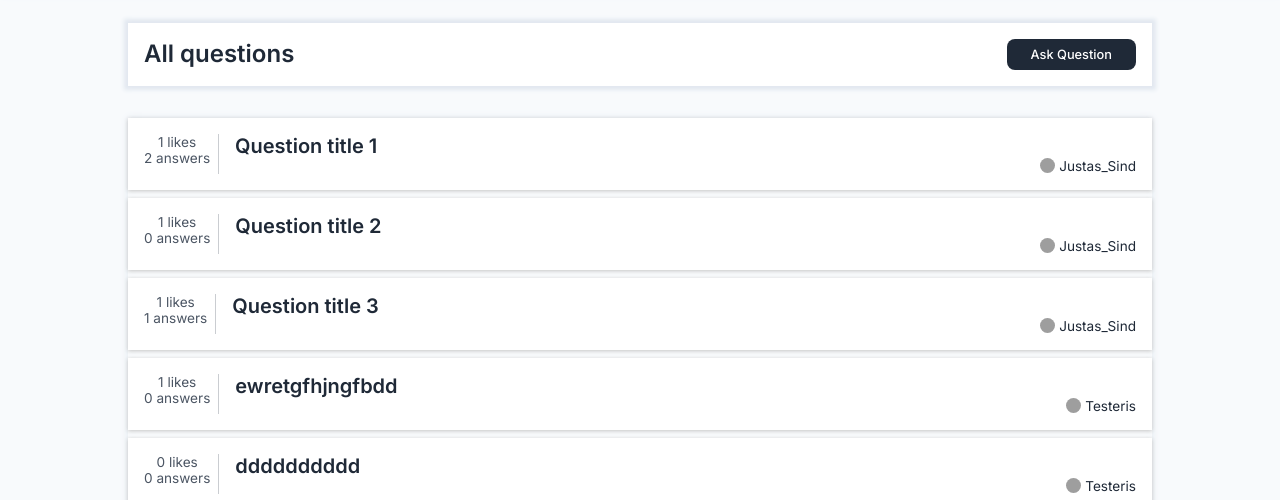
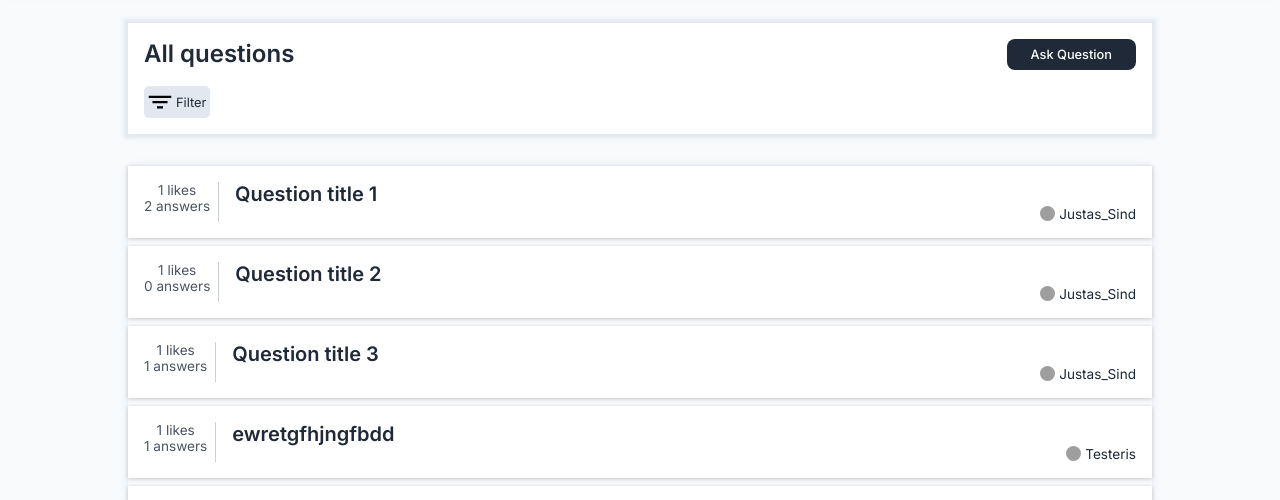
Before and after one commit to Justas-Sind/Baigiamasis_projektas, a React (Create React App) app: page /questions in a window 1280 px wide. Shown: the part 146-646 px from the top of the page. Built offline with nearby package versions, Linux system fonts and the light colour scheme; data requests are answered from the project's data file; grey boxes are pictures that could not be loaded.

Commit message:
Sorting, filtering logic

```diff
--- /dev/null
+++ b/src/components/QuestionsPage/FilterSort/FilterSort.jsx
@@ -0,0 +1,82 @@
+import styles from "./styles.module.css";
+import { useForm } from "react-hook-form";
+
+function FilterSort( {handleFilter, handleSort} ) {
+
+  const { register, handleSubmit } = useForm({
+    defaultValues: {
+      filter: 'allQuestions',
+      sort: ''
+    }
+  });
+
+  const onSubmit = data => {
+    handleFilter(data.filter);
+    handleSort(data.sort);
+  };
+
+  return (
+    <div className={styles.filterSort}>
+      <form onSubmit={handleSubmit(onSubmit)}>
+        <div className={styles.filterSortInput}>
+          <div className={styles.filter}>
+            <p>Filter by</p>
+            <label htmlFor="field-allQuestions">
+              <input
+                {...register("filter")}
+                type="radio"
+                value="allQuestions"
+                id="field-allQuestions"
+              />
+              All questions
+            </label>
+            <label htmlFor="field-noAnswers">
+              <input
+                {...register("filter")}
+                type="radio"
+                value="noAnswers"
+                id="field-noAnswers"
+              />
+              No answers
+            </label>
+            <label htmlFor="field-withAnswers">
+              <input
+                {...register("filter")}
+                type="radio"
+                value="withAnswers"
+                id="field-withAnswers"
+              />
+              Only answered
+            </label>
+          </div>
+          <div className={styles.sort}>
+            <p>Sort by</p>
+            <label htmlFor="field-mostAnswers">
+              <input
+                {...register("sort")}
+                type="radio"
+                value="mostAnswers"
+                id="field-mostAnswers"
+              />
+              Most answers
+            </label>
+            <label htmlFor="field-leastAnswers">
+              <input
+                {...register("sort")}
+                type="radio"
+                value="leastAnswers"
+                id="field-leastAnswers"
+              />
+              Least answers
+            </label>
+          </div>
+        </div>
+        <div className={styles.filterSortButton}>
+          <button type="submit">Apply</button>
+        </div>
+      </form>
+    </div>
+  );
+}
+
+export default FilterSort;
--- a/src/components/QuestionsPage/QuestionsPage.jsx
+++ b/src/components/QuestionsPage/QuestionsPage.jsx
@@ -3,14 +3,19 @@ import { useNavigate } from "react-router-dom";
 import QuestionContext from "../../contexts/QuestionContext";
 import UserContext from "../../contexts/UserContext";
 import AnswerContext from "../../contexts/AnswerContext";
-import { useContext } from "react";
+import { useContext, useState } from "react";
 import QuestionCard from "./QuestionCard/QuestionCard";
+import { IoFilterSharp } from "react-icons/io5";
+import FilterSort from "./FilterSort/FilterSort";
 
 function QuestionsPage() {
 
   const { questionList } = useContext(QuestionContext);
   const { answerList } = useContext(AnswerContext);
   const { userList, userloggedIn } = useContext(UserContext);
+
+  const [filteredList, setFilteredList] = useState(null);
+  const [filterSortOpen, setFilterSortOpen] = useState(false);
 
   const navigation = useNavigate();
 
@@ -32,6 +37,32 @@ function QuestionsPage() {
     )
   }
 
+  function handleFilter(filterType) {
+    if(filterType === "allQuestions") {
+      setFilteredList(null);
+    } else if(filterType === "noAnswers") {
+      let newQuestionList = questionList.filter(question => !(answerList.some(answer => answer.questionId === question.id)));
+      setFilteredList(newQuestionList);
+    } else if(filterType === "withAnswers") {
+      let newQuestionList = questionList.filter(question => answerList.some(answer => answer.questionId === question.id));
+      setFilteredList(newQuestionList);
+    }
+    setFilterSortOpen(false);
+  }
+
+  function answerNumberHelper(question) {
+    return answerList.filter(answer => answer.questionId === question.id);
+  }
+
+  function handleSort(sortType) {
+    let sortedQuestionList = [...questionList];
+    if(sortType === "mostAnswers") {
+      sortedQuestionList.sort((a,b) => answerNumberHelper(b).length - answerNumberHelper(a).length);
+    } else if(sortType === "leastAnswers") {
+      sortedQuestionList.sort((a,b) => answerNumberHelper(a).length - answerNumberHelper(b).length);
+    }
+  }
+
   return (
     <div className={styles.questionsPage}>
       <div className={styles.questionsPageContainer}>
@@ -43,13 +74,25 @@ function QuestionsPage() {
             <button className={styles.askButton} onClick={() => userloggedIn ? navigation("/askquestion") : navigation("/login")} >Ask Question</button>
           </div>
           <div className={styles.sortFilterContainer}>
-
+            <div className={styles.sortFilterButton} onClick={() => filterSortOpen ? setFilterSortOpen(false) : setFilterSortOpen(true)}>
+              <IoFilterSharp className={styles.filter} />
+              <p>Filter</p>
+            </div>
+            {filterSortOpen && <FilterSort handleFilter={handleFilter} handleSort={handleSort} />}
           </div>
         </div>
         <div className={styles.questionsPageContentBottom}>
           <div className={styles.questionsContainer}>
-            {
+            {!filteredList ?
               questionList.map(question => {
+                const questionAnswers = answerList.filter(answer => answer.questionId === question.id);
+                const questionOwner = userList.find(user => user.id === question.userId);
+                return (
+                  <QuestionCard questionData={question} key={question.id} answerNumber={questionAnswers.length} questionOwner={questionOwner} />
+                )
+              })
+              :
+              filteredList.map(question => {
                 const questionAnswers = answerList.filter(answer => answer.questionId === question.id);
                 const questionOwner = userList.find(user => user.id === question.userId);
                 return (
--- a/src/components/QuestionsPage/styles.module.css
+++ b/src/components/QuestionsPage/styles.module.css
@@ -12,6 +12,31 @@
 .actionContainer {
   display: flex;
   justify-content: space-between;
+}
+
+.sortFilterContainer {
+  margin-top: 1rem;
+  display: flex;
+  flex-direction: column;
+}
+
+.sortFilterButton {
+  align-self: flex-start;
+  font-size: 1.5rem;
+  display: flex;
+  align-items: center;
+  background-color: var(--background-color-darker);
+  padding: 0.25rem;
+  border-radius: 5px;
+}
+
+.sortFilterButton:hover {
+  cursor: pointer;
+}
+
+.sortFilterButton p {
+  font-size: 0.8rem;;
+  margin-left: 0.25rem;
 }
 
 .askButton {
--- a/src/data/data.json
+++ b/src/data/data.json
@@ -102,6 +102,15 @@
       "likes": [],
       "dislikes": [],
       "isEdited": true
+    },
+    {
+      "id": "aa26dc3d-0bcf-42e8-8681-83789344cdbc",
+      "questionId": "61be0a5b-0a65-4fca-91ec-010ea8c283e5",
+      "userId": "82bbed02-d8eb-d5w6-8442-7f05801f17e9",
+      "answerContent": "dfcvgbhnj",
+      "likes": [],
+      "dislikes": [],
+      "isEdited": false
     }
   ]
 }
```
Also changed, not shown: src/components/QuestionsPage/FilterSort/styles.module.css (added).
